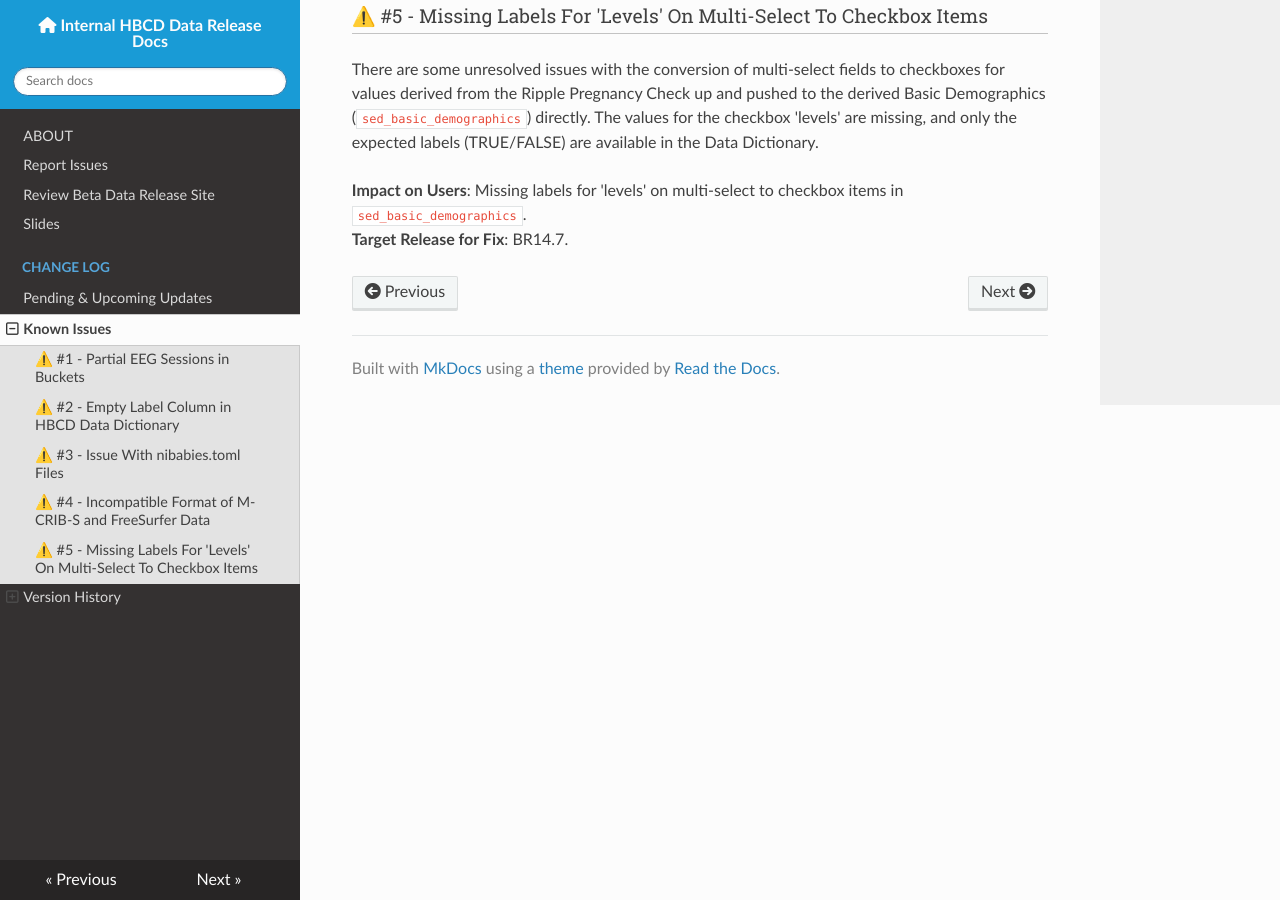
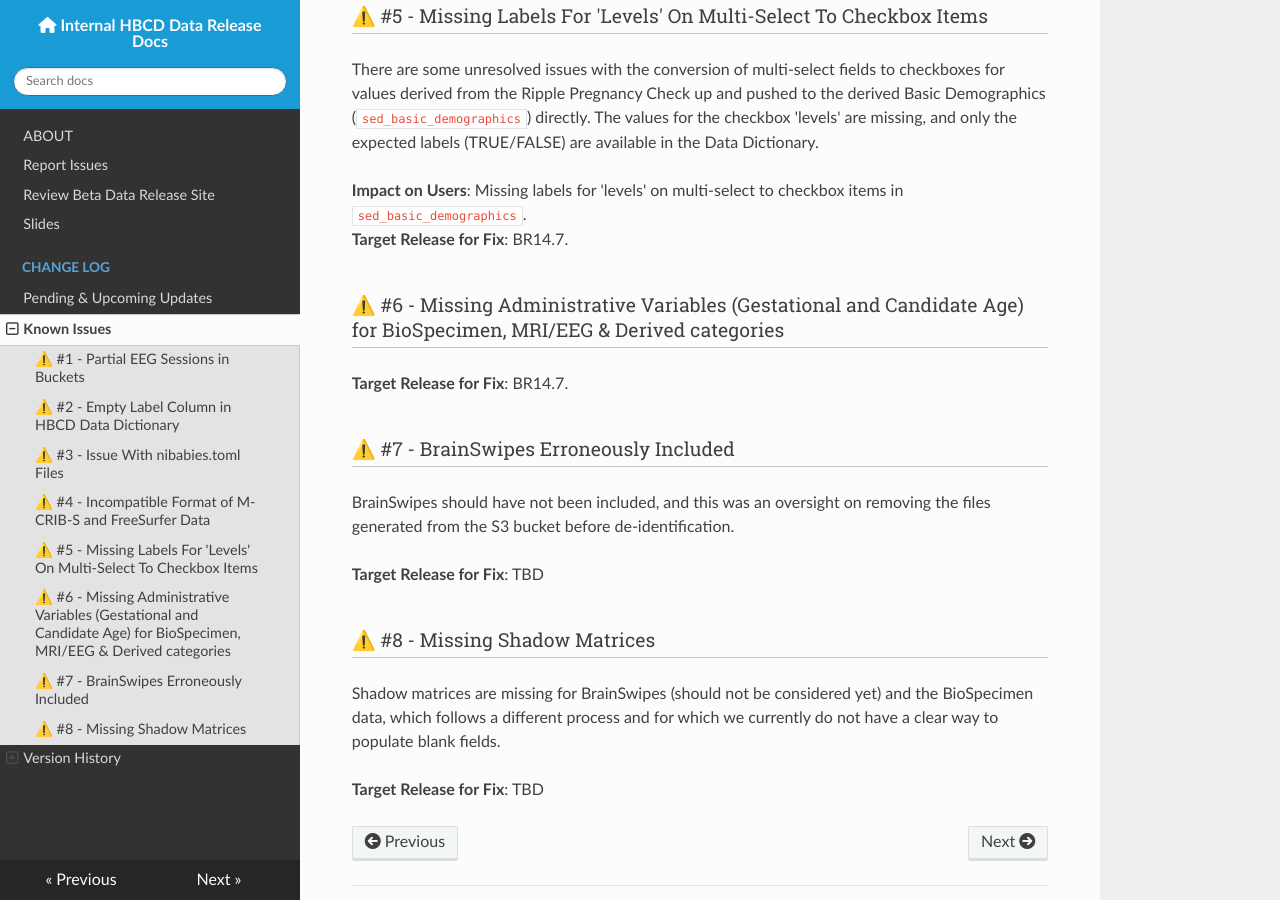
Before and after one commit to DCAN-Labs/hbcd-docs-internal, an MkDocs documentation site: the page built from docs/changelog/knownissues.md, in a window 1280 px wide and 900 px high, scrolled down 1217 px. Built offline with MkDocs 1.6.1, drawn with Linux system fonts in a browser that asks for light colours; nearby versions of some CDN libraries.

Commit message:
add known issues

```diff
--- a/docs/changelog/knownissues.md
+++ b/docs/changelog/knownissues.md
@@ -29,3 +29,16 @@ There are some unresolved issues with the conversion of multi-select fields to c
 
 **Impact on Users**: Missing labels for 'levels' on multi-select to checkbox items in `sed_basic_demographics`.
 **Target Release for Fix**: BR14.7.
+
+### ⚠️ #6 -  Missing Administrative Variables (Gestational and Candidate Age) for BioSpecimen, MRI/EEG & Derived categories
+**Target Release for Fix**: BR14.7.
+
+### ⚠️ #7 - BrainSwipes Erroneously Included
+BrainSwipes should have not been included, and this was an oversight on removing the files generated from the S3 bucket before de-identification.
+
+**Target Release for Fix**: TBD
+
+### ⚠️ #8 - Missing Shadow Matrices
+Shadow matrices are missing for BrainSwipes (should not be considered yet) and the BioSpecimen data, which follows a different process and for which we currently do not have a clear way to populate blank fields.
+
+**Target Release for Fix**: TBD
```
